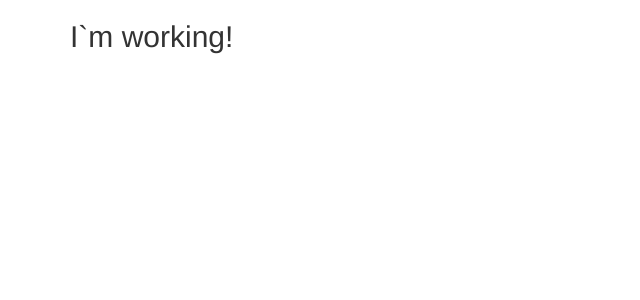
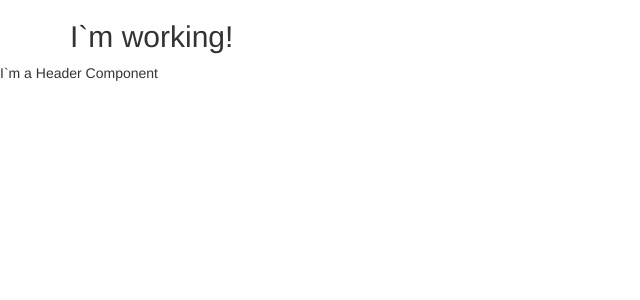
Before and after one commit to Yana0001/ang-app, an Angular app: page / in a window 1280 px wide. Shown: the top 300 px of the page, without its empty margins (0-640 px from the left). Built offline with nearby package versions, Linux system fonts and the light colour scheme.

Commit message:
manualy created header component

```diff
--- a/src/app/app.component.html
+++ b/src/app/app.component.html
@@ -5,3 +5,4 @@
     </div>
   </div>
 </div>
+<header-component></header-component>
--- a/src/app/app.module.ts
+++ b/src/app/app.module.ts
@@ -2,10 +2,12 @@
 import { BrowserModule } from '@angular/platform-browser';
 
 import { AppComponent } from './app.component';
+import { HeaderComponent } from './header/header.component';
 
 @NgModule({
   declarations: [
-    AppComponent
+    AppComponent,
+    HeaderComponent,
   ],
   imports: [
     BrowserModule
@@ -13,4 +15,5 @@
   providers: [],
   bootstrap: [AppComponent]
 })
+
 export class AppModule { }
--- /dev/null
+++ b/src/app/header/header.component.html
@@ -0,0 +1 @@
+<p>I`m a Header Component</p>
--- /dev/null
+++ b/src/app/header/header.component.ts
@@ -0,0 +1,15 @@
+import { Component } from '@angular/core';
+
+@Component({
+    selector:'header-component',
+    templateUrl: './header.component.html',
+    styleUrls :['./header.component.css']
+})
+
+export class HeaderComponent {
+
+    constructor() {
+
+}
+
+}
```
Also changed, not shown: src/app/header/header.component.css (added).
